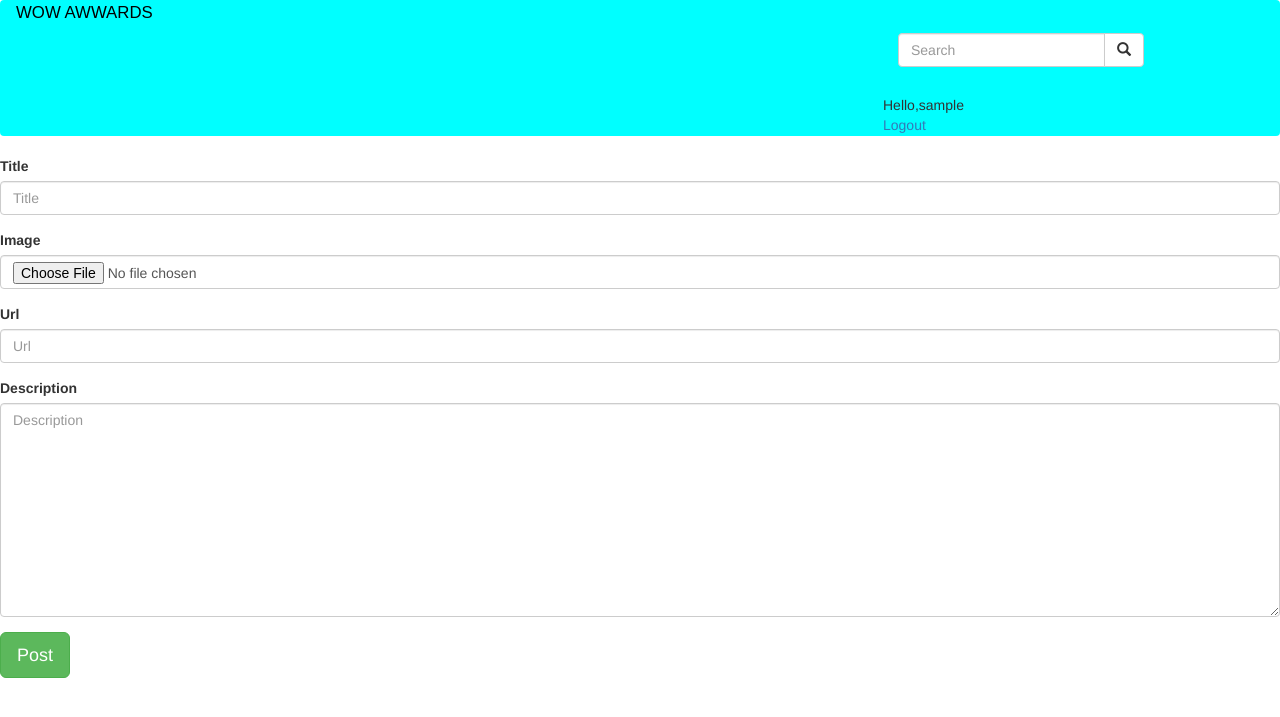
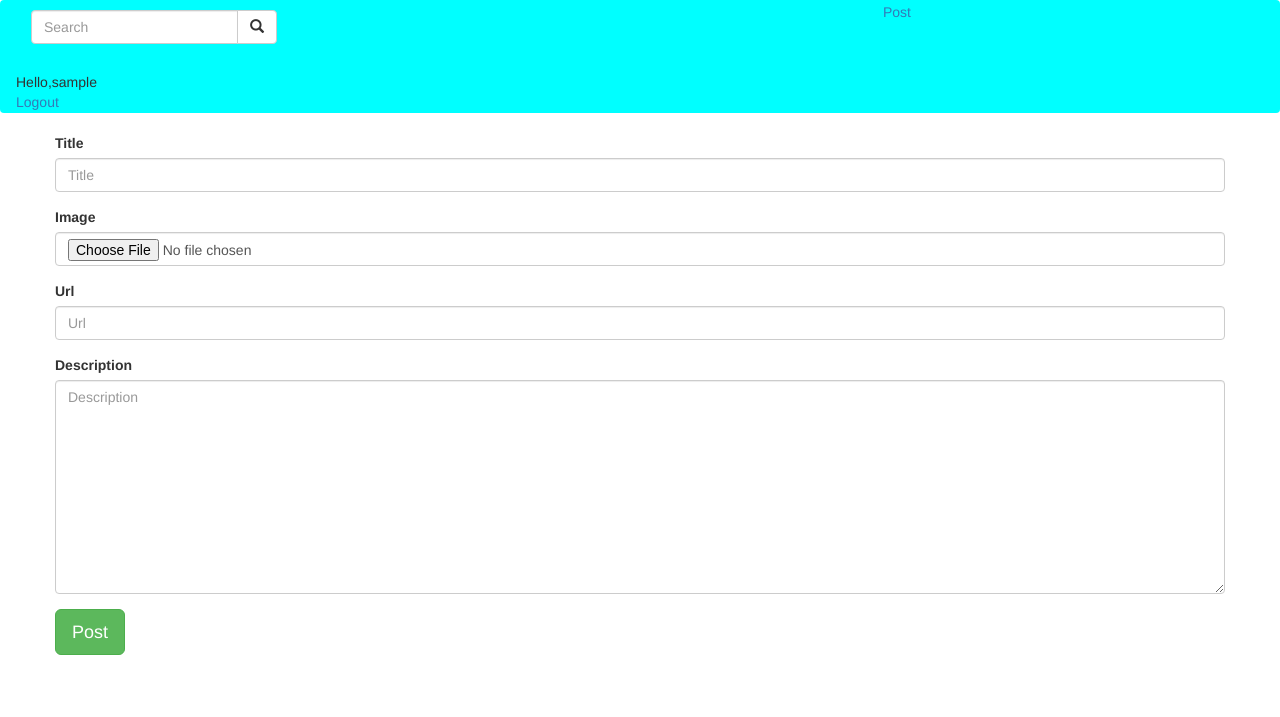
Before and after one commit to VGichuki/awwards-app, a Django app: page /project/ in a window 1280 px wide. Shown: the top 717 px of the page. Run offline with Django 3.2, Linux system fonts and the light colour scheme; the visitor is signed in with stand-in values (Sample User, id 1); some libraries are stand-ins or nearby versions.

Commit message:
add css to home page

```diff
--- a/myawwards/templates/navbar.html
+++ b/myawwards/templates/navbar.html
@@ -8,10 +8,16 @@
 <body>
     <nav class="navbar navbar-light" style="background-color: aqua;">
         <div class="container-fluid">
-          <a class="navbar-header" href="" style="color: black; font-family: Arial, Helvetica, sans-serif; font-size: larger;">WOW AWWARDS</a>
+          <div class="col-sm-4 col-md-4 navbar-center">
+          <a class="navbar-center" href="" style="color: black; font-family: Arial, Helvetica, sans-serif; font-size: larger;"></a>
+        </div>
+        </div>
+        <div class="col-sm-4 col-md-4 navbar-right">
+          <span><a href="{%url 'project'%}">Post</a></span>
         </div>
 
-        <div class="col-sm-4 col-md-4 navbar-right">
+
+        <div class="col-sm-4 col-md-4 navbar-left">
           <form class="navbar-form" role="search" action="{% url 'search' %}">
             <div class="input-group">
               <input type="text" class="form-control" placeholder="Search " name="search_term">
--- a/myawwards/templates/new_post.html
+++ b/myawwards/templates/new_post.html
@@ -4,10 +4,16 @@
 {% load bootstrap3 %}
 
 {% block content %}
-<form  action="" method="POST" enctype="multipart/form-data">
-  {%csrf_token%}
-  {%bootstrap_form form%}
-  <input type="submit" class="btn btn-success btn-lg" value="Post">
-</form>
+<div class="container">
+  <div class="row">
+    <form  action="" method="POST" enctype="multipart/form-data">
+      {%csrf_token%}
+      {%bootstrap_form form%}
+      <input type="submit" class="btn btn-success btn-lg" value="Post">
+    </form>
+
+  </div>
+</div>
+
 
 {%endblock%}
```
Also changed, not shown: media/projects/wdw3.png (added), media/projects/wdw5.png (added).
